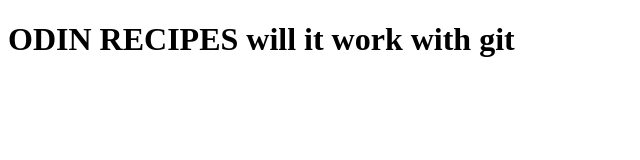
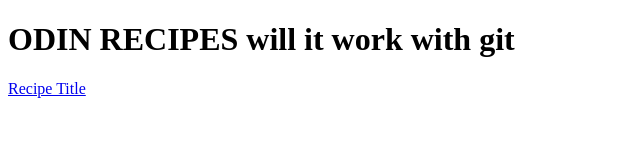
Before and after one commit to Jaicsdx/odin-recipes, a plain HTML site: page index.html in a window 1280 px wide. Shown: the whole page, without its empty margins (0-640 px from the left). Drawn offline with Linux system fonts and the light colour scheme.

Commit message:
index.html

```diff
--- a/index.html
+++ b/index.html
@@ -8,6 +8,7 @@
 </head>
 <body>
     <h1>ODIN RECIPES will it work with git </h1>
+    <a href="recipes/biriyani.html">Recipe Title</a>
 
 </body>
 </html>
```
